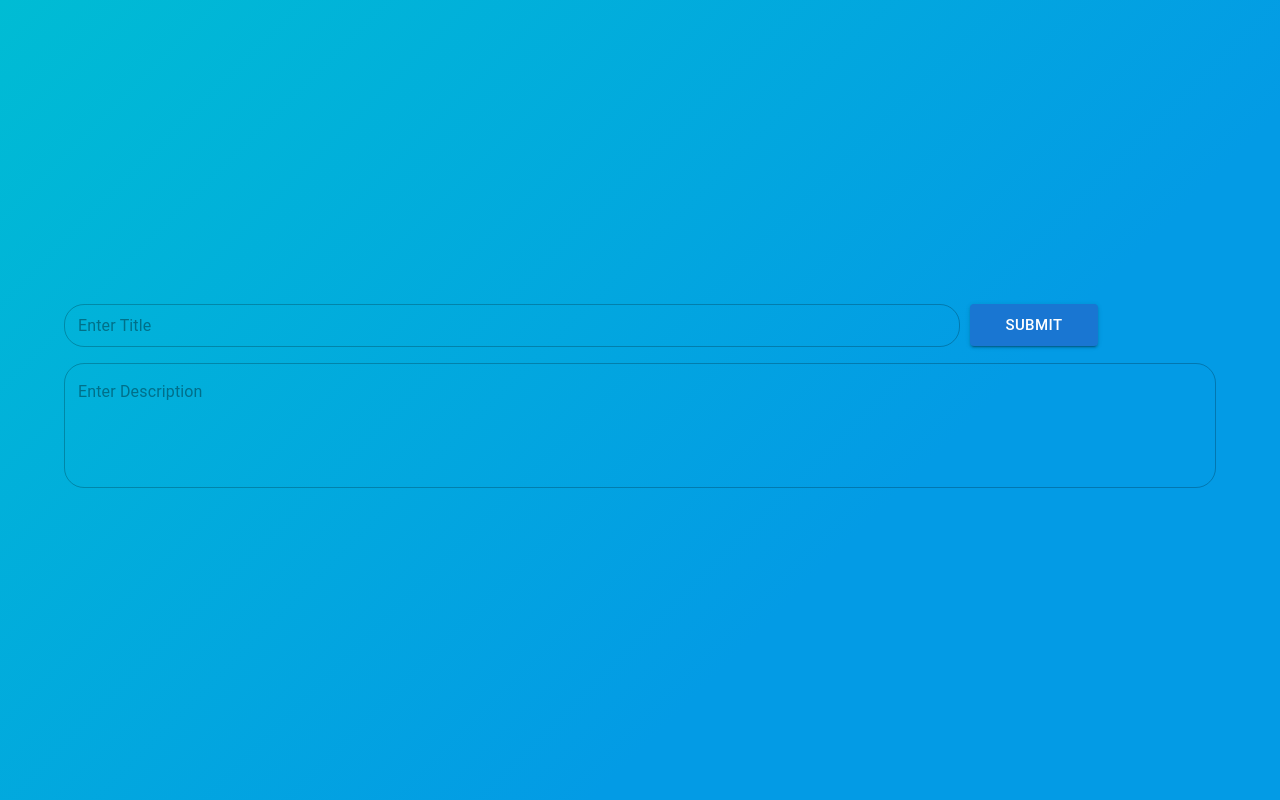
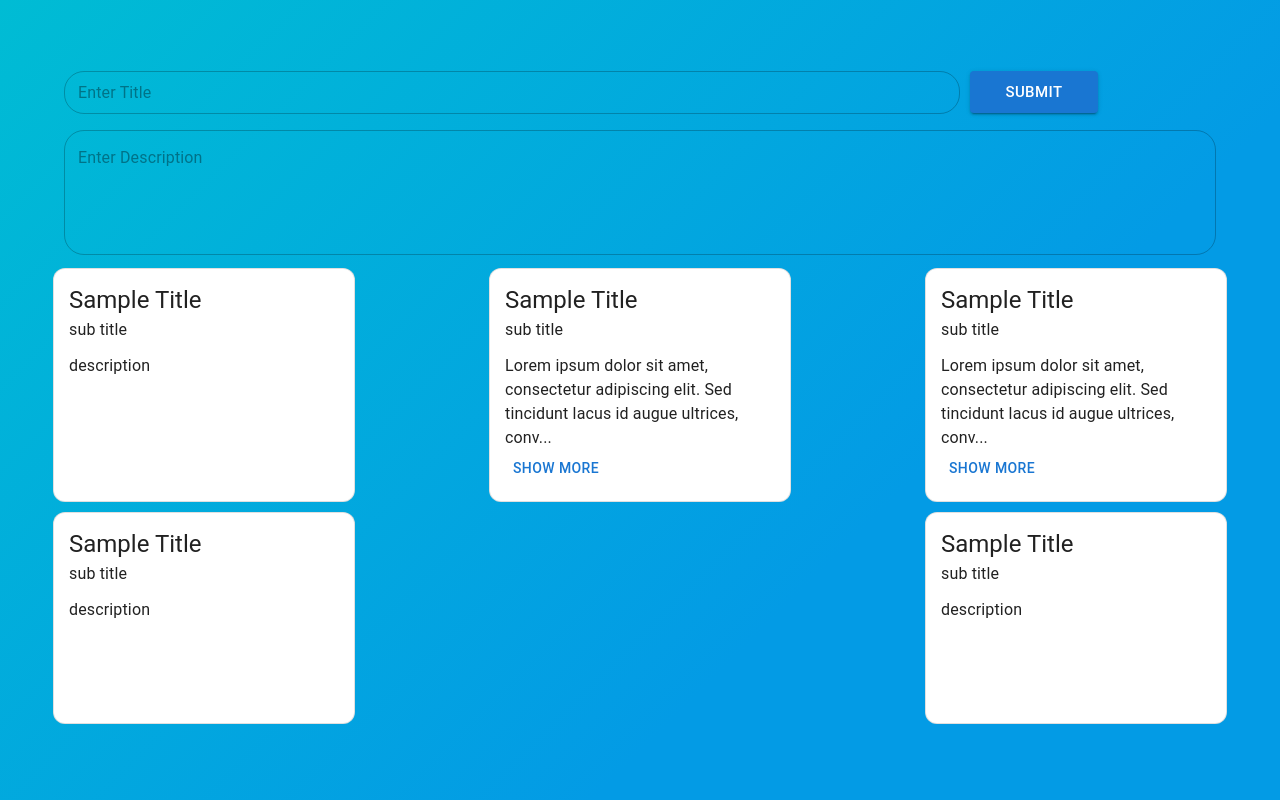
Before and after one commit to fcodelabs/training-web, a React (Create React App) app: page /home in a window 1280 px wide. Built offline with nearby package versions, Linux system fonts and the light colour scheme.

Commit message:
Created DiaryCard

```diff
--- a/src/App.tsx
+++ b/src/App.tsx
@@ -19,8 +19,9 @@ function App() {
             "linear-gradient(-45deg, #039BE5 0%, #039BE5 33%, #00BCD4 100%);",
           backgroundSize: "cover",
           backgroundRepeat: "no-repeat",
-          height: "100vh",
+          minHeight: "100vh",
           display: "flex",
+          flexDirection:"column",
           alignItems: "center",
           justifyContent: "center",
         }}
--- /dev/null
+++ b/src/components/DiaryCard/DiaryCard.tsx
@@ -0,0 +1,47 @@
+import React, { useState } from "react";
+import {Card, Typography, Button } from "@mui/material";
+import { styled} from '@mui/system';
+
+//set styles to cards
+const StyledCard = styled(Card)({
+    width:270,
+    margin:'5px',
+    borderRadius:'12px',
+    padding:"15px",
+    minHeight:180
+});
+
+//set Styles to sub headings
+const StyledSubTitle = styled(Typography)({
+    marginBottom:'10px'
+});
+
+function DairyCard(props: { description: any; title: any; subTitle: any; }) {
+    let description  = props.description; //get the description from the props
+    let [isGreater, setIsGreater] = useState(description.length > 100) //variable to check the paragh length and create a state
+
+    //initialize limited text
+    let limitedText = "";
+
+    //if character length >100, limit the description and stor to variable
+    if(isGreater){
+        limitedText = description.slice(0, 100) + "...";
+    }
+
+    //show limited text when click on show more button
+    function clickShowHandler(){
+        setIsGreater(false);
+    }
+
+    return (
+    <StyledCard variant="outlined">
+        <Typography variant="h5"> {props.title} </Typography>
+        <StyledSubTitle variant="subtitle1"> {props.subTitle} </StyledSubTitle>
+        <Typography variant="body1"> </Typography>
+        {!isGreater && <Typography variant="body1">{description}</Typography>}
+        {isGreater && <Typography variant="body1">{limitedText}</Typography>}
+        {isGreater && <Button onClick={clickShowHandler}>Show More</Button>}
+    </StyledCard>
+    );
+}
+export default DairyCard;
--- a/src/containers/DiaryHome/DiaryHome.tsx
+++ b/src/containers/DiaryHome/DiaryHome.tsx
@@ -1,5 +1,6 @@
 import React, { useState } from "react";
 import { Button, Container, TextField } from "@mui/material";
+import DiaryCard from '../../components/DiaryCard/DiaryCard';
 
 //add css to textField
 const rounded = {
@@ -61,6 +62,13 @@ function DiaryHome() {
           variant="outlined"
         ></TextField>
       </Container>
+      <Container maxWidth="xl" sx={{display:"flex", flexWrap: "wrap", justifyContent: "space-between"}}>
+        <DiaryCard title="Sample Title" subTitle="sub title" description="description"/>
+        <DiaryCard title="Sample Title" subTitle="sub title" description="Lorem ipsum dolor sit amet, consectetur adipiscing elit. Sed tincidunt lacus id augue ultrices, convallis lacinia neque facilisis. Phasellus ac dolor diam. Nam eros erat, consectetur ut feugiat nec, consectetur ut quam. Orci varius"/>
+        <DiaryCard title="Sample Title" subTitle="sub title" description="Lorem ipsum dolor sit amet, consectetur adipiscing elit. Sed tincidunt lacus id augue ultrices, convallis lacinia neque facilisis. Phasellus ac dolor diam. Nam eros erat, consectetur ut feugiat nec, consectetur ut quam. Orci varius Lorem ipsum dolor sit amet, consectetur adipiscing elit. Sed tincidunt lacus id augue ultrices, convallis lacinia neque facilisis. Phasellus ac dolor diam. Nam eros erat, consectetur ut feugiat nec, consectetur ut quam. Orci varius"/>
+        <DiaryCard title="Sample Title" subTitle="sub title" description="description"/>
+        <DiaryCard title="Sample Title" subTitle="sub title" description="description"/>
+      </Container>
     </React.Fragment>
   );
 }
--- a/src/containers/Signin/Signin.tsx
+++ b/src/containers/Signin/Signin.tsx
@@ -41,7 +41,7 @@ function Signin() {
             flexDirection: "column",
             alignItems: "center",
             justifyContent: "center",
-            borderRadius:'16px'
+            borderRadius:'16px',
           }}
         >
           <Typography
```
